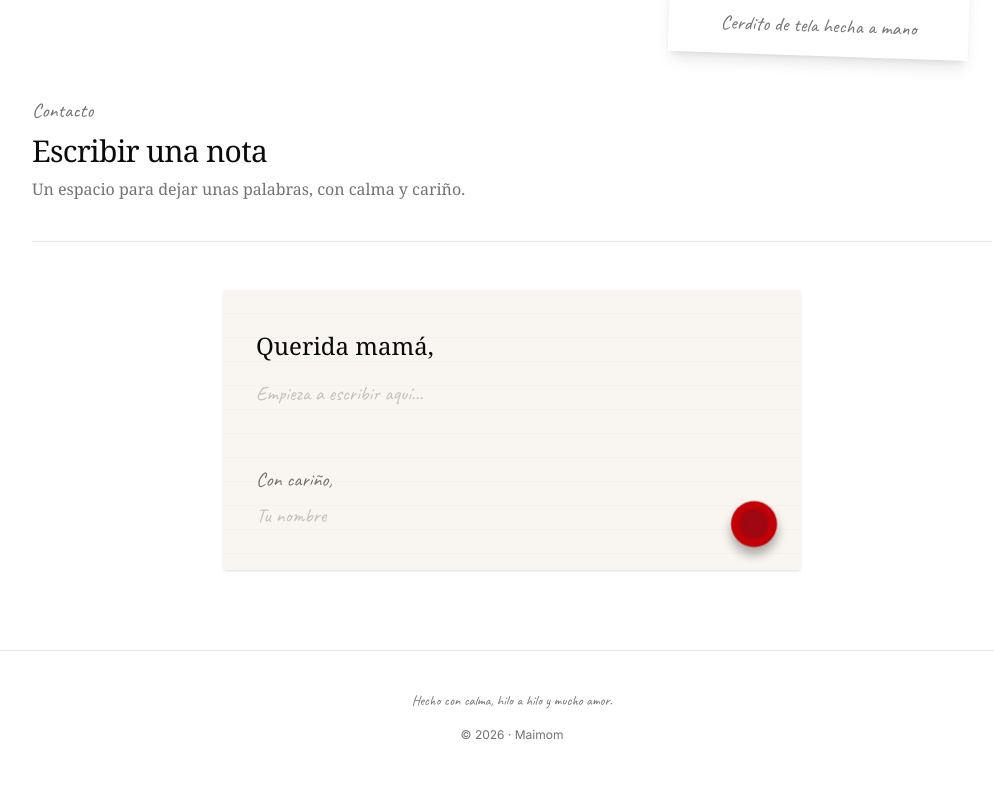
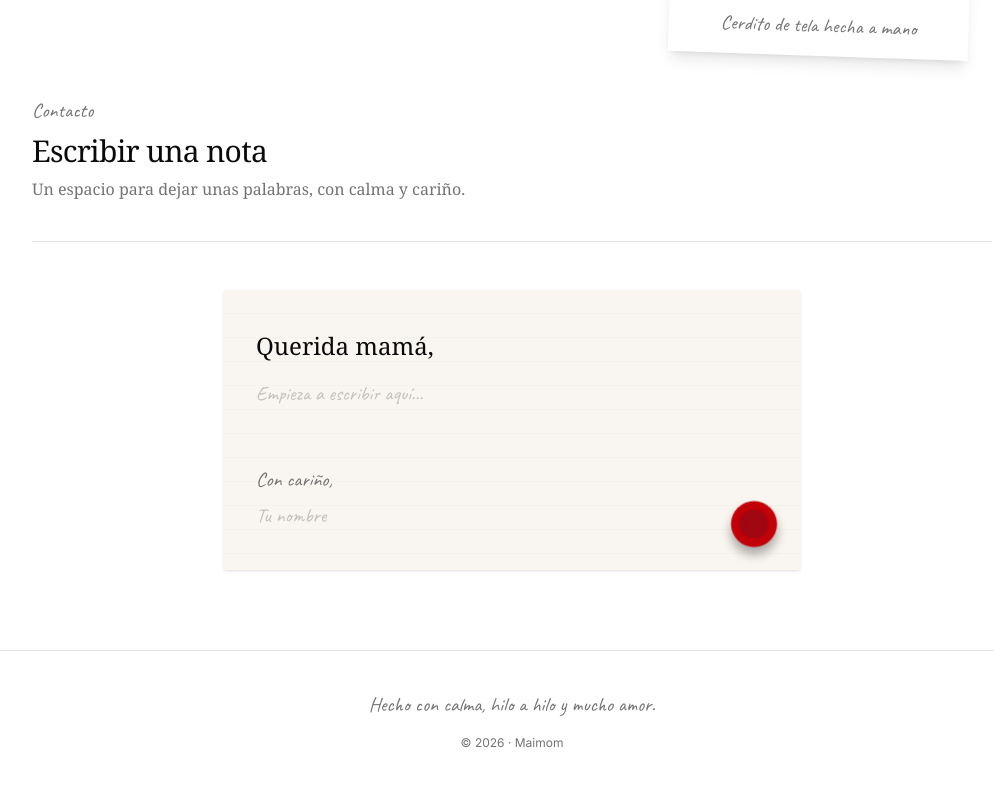
Before and after one commit to zalaya/maimom, a Next.js app: page / in a window 1280 px wide. Shown: the part 1014-1801 px from the top of the page, without its empty margins (128-1122 px from the left). Built offline with nearby package versions, Linux system fonts and the light colour scheme.

Commit message:
fix: increase font size of footer message for better readability

```diff
--- a/components/layout/footer.tsx
+++ b/components/layout/footer.tsx
@@ -5,7 +5,7 @@ const Footer = () => {
     <footer className="mt-10 mb-10">
       <Separator />
       <div className="mt-10 text-center space-y-4 px-6">
-        <p className="font-handwriting text-sm text-muted-foreground">
+        <p className="font-handwriting text-xl text-muted-foreground">
           Hecho con calma, hilo a hilo y mucho amor.
         </p>
         <p className="text-xs text-muted-foreground">
```
